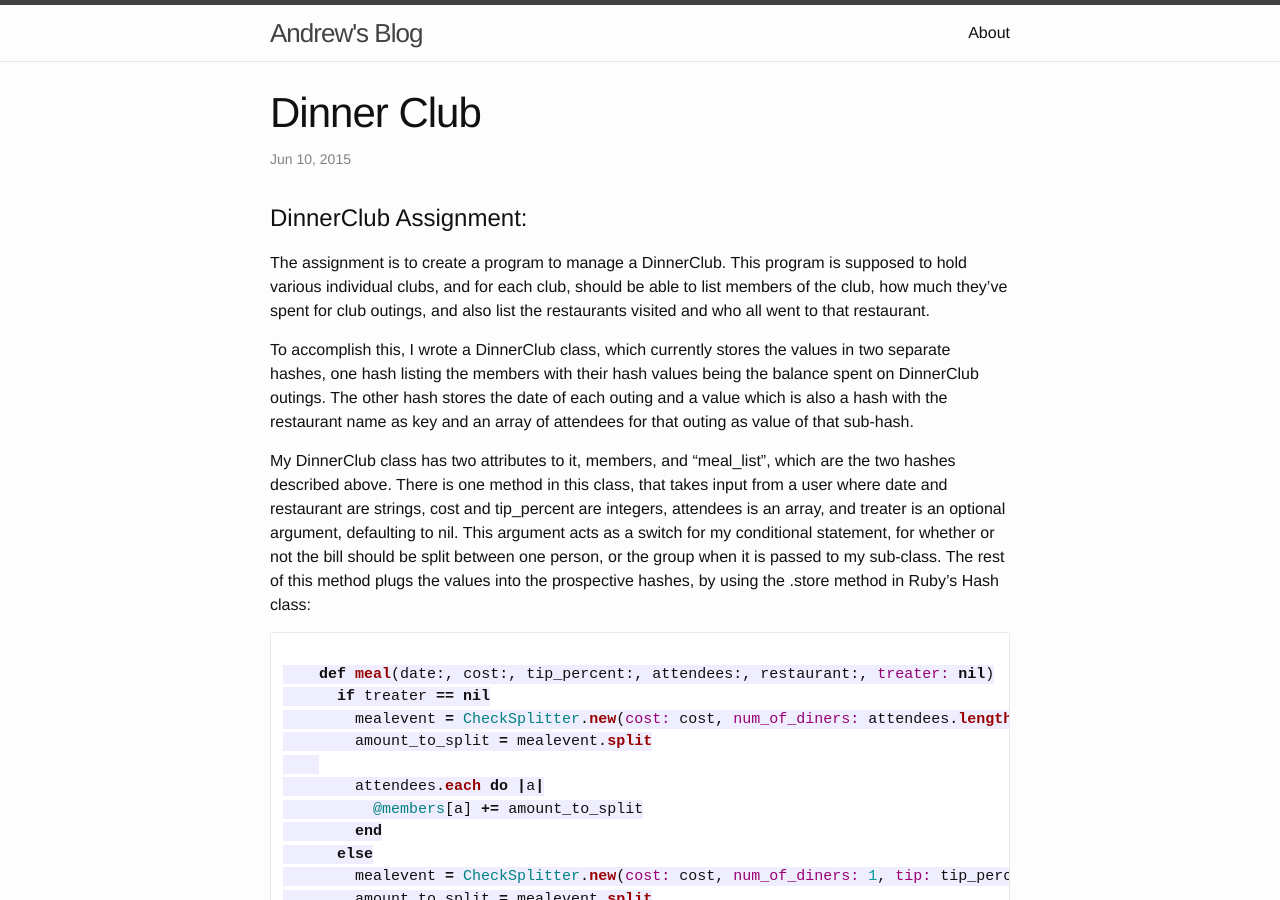
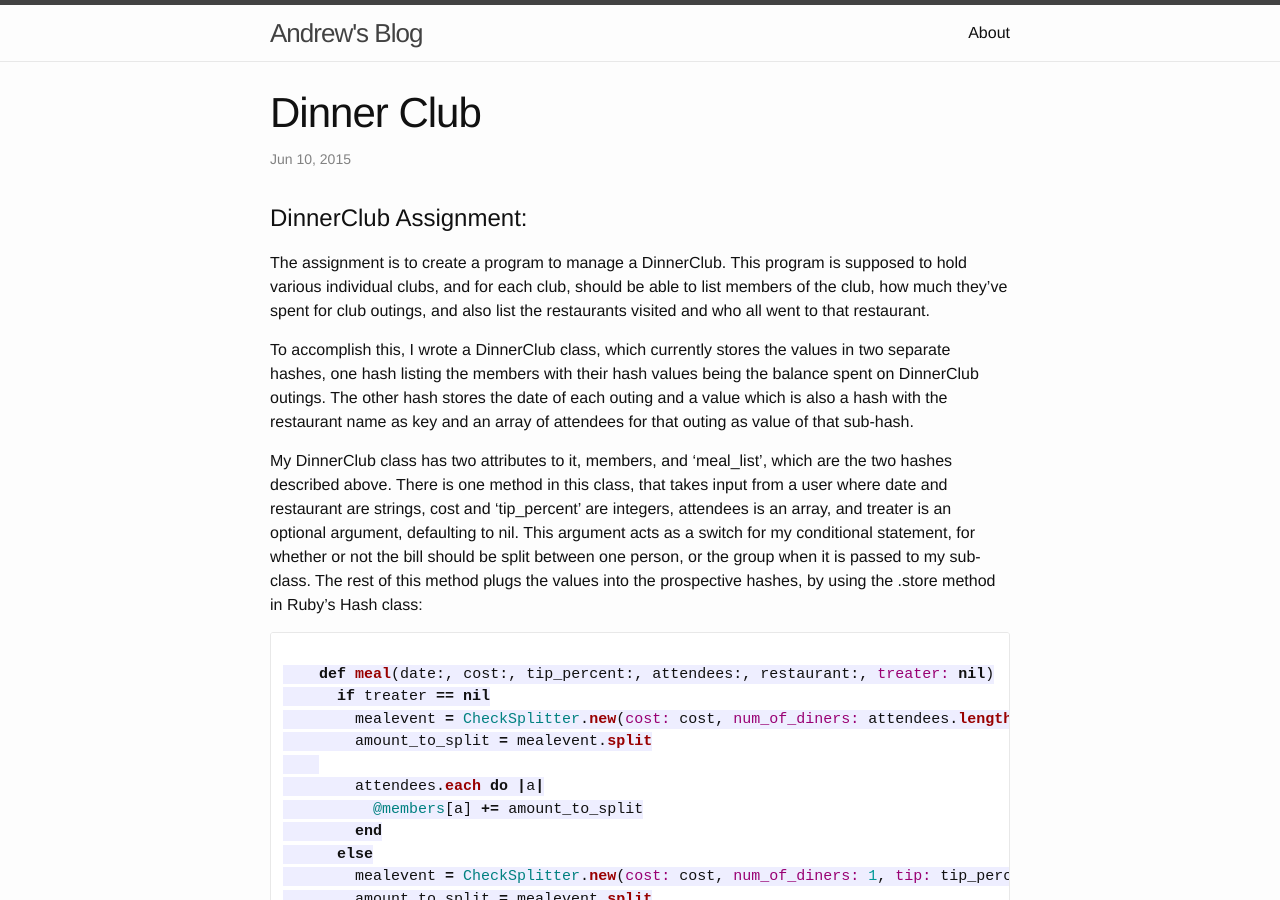
Before and after one commit to alodes999/alodes999, a Jekyll site: the page built from _posts/2015-06-10-dinner-club.markdown, in a window 1280 px wide and 900 px high. Built offline with Jekyll 4.4.1, drawn with Linux system fonts in a browser that asks for light colours; Markdown is read by kramdown in place of the engine named in the settings.

````diff
--- a/_posts/2015-06-10-dinner-club.markdown
+++ b/_posts/2015-06-10-dinner-club.markdown
@@ -11,8 +11,8 @@ The assignment is to create a program to manage a DinnerClub.  This program is s
 
 To accomplish this, I wrote a DinnerClub class, which currently stores the values in two separate hashes, one hash listing the members with their hash values being the balance spent on DinnerClub outings.  The other hash stores the date of each outing and a value which is also a hash with the restaurant name as key and an array of attendees for that outing as value of that sub-hash.
 
-My DinnerClub class has two attributes to it, members, and "meal_list", which are the two hashes described above.
-There is one method in this class, that takes input from a user where date and restaurant are strings, cost and tip_percent are integers, attendees is an array, and treater is an optional argument, defaulting to nil.  This argument acts as a switch for my conditional statement, for whether or not the bill should be split between one person, or the group when it is passed to my sub-class.  The rest of this method plugs the values into the prospective hashes, by using the .store method in Ruby's Hash class:
+My DinnerClub class has two attributes to it, members, and 'meal_list', which are the two hashes described above.
+There is one method in this class, that takes input from a user where date and restaurant are strings, cost and 'tip_percent' are integers, attendees is an array, and treater is an optional argument, defaulting to nil.  This argument acts as a switch for my conditional statement, for whether or not the bill should be split between one person, or the group when it is passed to my sub-class.  The rest of this method plugs the values into the prospective hashes, by using the .store method in Ruby's Hash class:
 
 ```ruby
 
````
